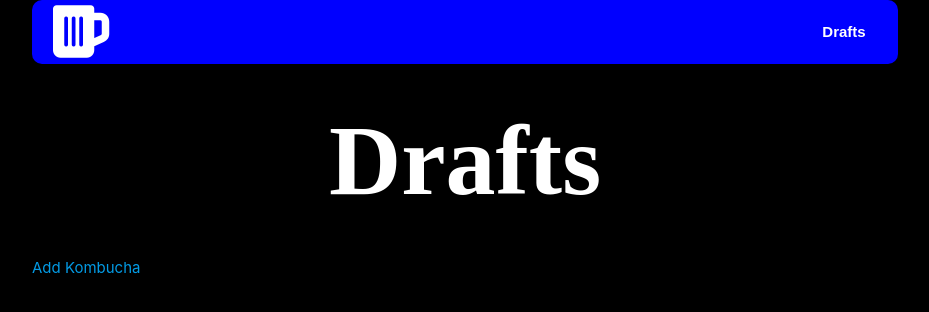
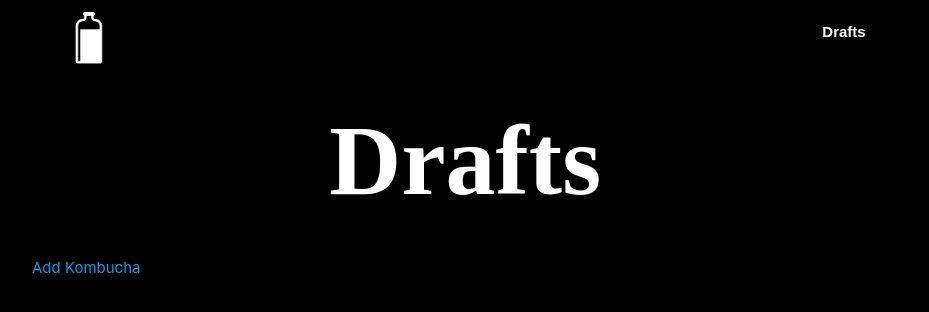
Before and after one commit to m7zaa/speak-easy, a React app: page /#/Kombucha in a window 1280 px wide. Shown: the top 312 px of the page, without its empty margins (175-1104 px from the left). Built offline with nearby package versions, Linux system fonts and the light colour scheme; a web font is replaced by a local one.

Commit message:
add more styling to navbar.

```diff
--- a/src/components/Home.jsx
+++ b/src/components/Home.jsx
@@ -14,12 +14,6 @@ function Home() {
   };
 
   var imgStyle = {
-    // margin: '10% auto',
-    // display: 'block',
-    // position: 'relative',
-    // bottom: '20%',
-    // right: '20%',
-    // borderRadius: '1%',
     zIndex: '1',
   };
 
@@ -34,12 +28,8 @@ function Home() {
     textShadow: '4px 4px 0px #d5d5d5, 7px 7px 0px rgba(0, 0, 0, 0.2)',
     position: 'fixed',
     textAlign: 'center',
-    // left: '50%',
-    top: '50%'
-    // padding: '80px 50px',
-    // top: '50%',
-    // left: '50%',
-    // transform: 'translate(-50%, -50%)'
+    borderStyle: 'solid',
+    borderColor: 'white'
   };
   return (
     <div style={siteStyle} className="container">
--- a/src/components/NavBar.jsx
+++ b/src/components/NavBar.jsx
@@ -1,22 +1,28 @@
 import React from 'react';
 import { Link } from 'react-router-dom';
+import bottle from '../Assets/Img/bottle.png';
 
 function NavBar() {
 
   var navStyle = {
     paddingLeft: '2%',
     paddingRight: '2%',
-    backgroundColor: 'blue',
+    backgroundColor: 'black',
     fontFamily: 'Tomorrow, sans-serif',
     fontWeight: 'bold',
-    borderRadius: '10px'
+    borderRadius: '5px',
+    width: "100%",
+    marginBottom: '30px'
+  };
 
+  var bottleStyle = {
+    height: '75px'
   };
 
   return (
     <nav style={navStyle}>
       <div className="nav-wrapper">
-        <span><Link to="/"><i className="fas fa-beer fa-4x"></i></Link></span>
+        <span><Link to="/"><img src={bottle} style={bottleStyle}/></Link></span>
         <ul id="nav-mobile" className="right">
           <li><Link to="/Kombucha">Drafts</Link></li>
         </ul>
```
Also changed, not shown: src/Assets/Img/bottle.png (added).
